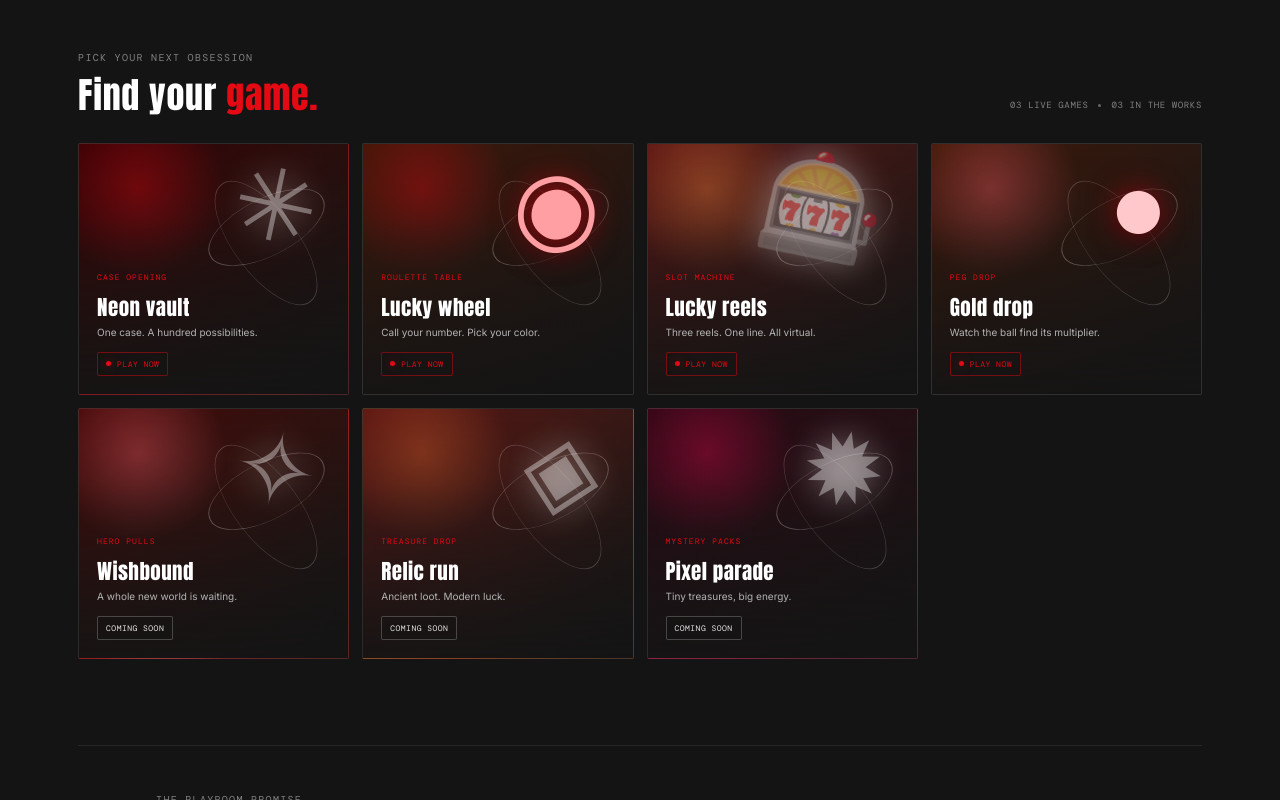
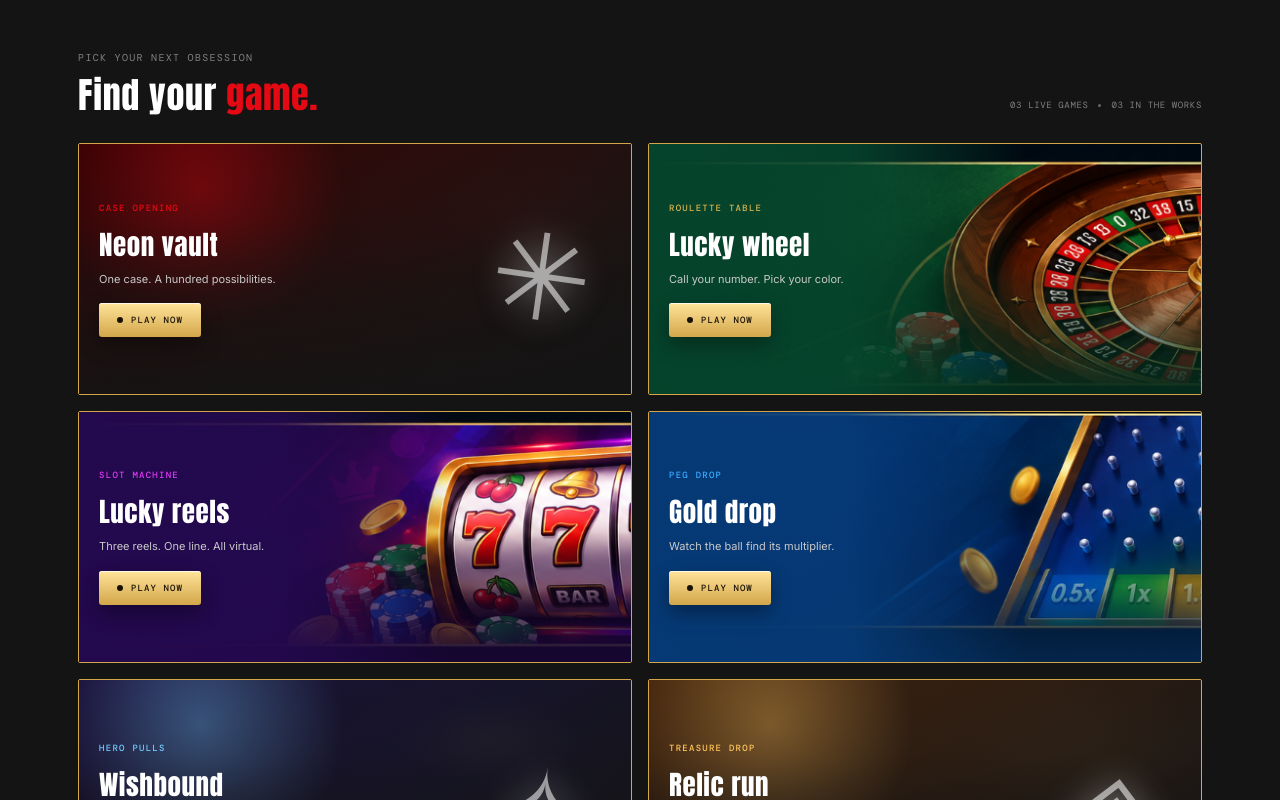
Before and after one commit to ReiiiCS/Gamba, a React (Vite) app: page / in a window 1280 px wide. Shown: the part 660-1460 px from the top of the page. Built offline with nearby package versions, Linux system fonts and the light colour scheme.

Commit message:
Change the game cards CSS.

```diff
--- a/src/App.tsx
+++ b/src/App.tsx
@@ -42,7 +42,7 @@ const games: Game[] = [
     category: "SLOT MACHINE",
     description: "Three reels. One line. All virtual.",
     style: "slots",
-    symbol: "🎰",
+    symbol: "777",
     tag: "PLAY NOW",
     playable: true,
     slots: true,
@@ -104,8 +104,6 @@ function GameCard({ game, onSelect }: { game: Game; onSelect: (game: Game) => vo
       aria-label={`${game.title}: ${game.tag}`}
       type="button"
     >
-      <span className="art-orbit orbit-one" />
-      <span className="art-orbit orbit-two" />
       <span className="card-art-symbol" aria-hidden="true">{game.symbol}</span>
       <span className="card-shade" />
       <span className="card-content">
--- a/src/games/PlinkoGamePage/PlinkoGamePage.css
+++ b/src/games/PlinkoGamePage/PlinkoGamePage.css
@@ -1,7 +1,7 @@
 .art-plinko {
-  --art-a: #ff5f6b;
-  --art-b: #55200a;
-  background: radial-gradient(ellipse at 68% 22%, #ffb3474d, transparent 24%), radial-gradient(ellipse at 26% 26%, #ff5f6b4a, transparent 30%), linear-gradient(135deg, #6b0209, #1a1a1a 82%);
+  --art-a: #9dfc91;
+  --art-b: #132c4b;
+  background: radial-gradient(ellipse at 68% 22%, #b8ff9a4d, transparent 24%), radial-gradient(ellipse at 26% 26%, #4dd3ff4a, transparent 30%), linear-gradient(135deg, #1e6545, #10213a 82%);
 }
 .art-plinko .card-art-symbol { color: #ffc9cc; text-shadow: 0 0 30px #e5091499, 0 6px 24px #0008; }
 
--- a/src/games/RouletteGamePage/RouletteGamePage.css
+++ b/src/games/RouletteGamePage/RouletteGamePage.css
@@ -1,9 +1,9 @@
 
 
 .art-roulette {
-  --art-a: #e50914;
-  --art-b: #55200a;
-  background: radial-gradient(ellipse at 52% 35%, #ffb34750, transparent 30%), radial-gradient(ellipse at 50% 70%, #e5091439, transparent 48%), linear-gradient(135deg, #6b0209, #1a1a1a 80%);
+  --art-a: #f2cf70;
+  --art-b: #123c2c;
+  background: radial-gradient(ellipse at 52% 35%, #f2cf7050, transparent 30%), radial-gradient(ellipse at 50% 70%, #28ae6d39, transparent 48%), linear-gradient(135deg, #246448, #14231e 80%);
 }
 .art-roulette .card-art-symbol { color: #ff9ea3; text-shadow: 0 0 30px #e50914a8, 0 6px 24px #0008; }
 .roulette-page { background: radial-gradient(ellipse at 50% 35%, #e5091420, transparent 54%), #141414; }
--- a/src/games/SlotGamePage/SlotGamePage.css
+++ b/src/games/SlotGamePage/SlotGamePage.css
@@ -1,4 +1,4 @@
-.art-slots { --art-a: #ff8a3d; --art-b: #7a1a1a; background: radial-gradient(ellipse at 67% 24%, #fff2a45c, transparent 22%), radial-gradient(ellipse at 30% 23%, #e5091470, transparent 32%), linear-gradient(135deg, #8f2f1a, #1a1a1a 80%); }
+.art-slots { --art-a: #ffd166; --art-b: #612b1b; background: radial-gradient(ellipse at 67% 24%, #fff2a45c, transparent 22%), radial-gradient(ellipse at 30% 23%, #fb704970, transparent 32%), linear-gradient(135deg, #a64b24, #40201d 80%); }
 .slot-content { width: min(100%, 1040px); margin: 0 auto; padding: 40px 0 22px; }
 .slot-content .game-page-heading { margin-bottom: 23px; text-align: center; }
 .slot-content .game-page-heading h1 { max-width: none; margin: 0; font: 800 clamp(30px, 4vw, 42px)/1.1 var(--display); letter-spacing: .06em; }
--- a/src/styles.css
+++ b/src/styles.css
@@ -77,25 +77,30 @@ h1 em, .section-heading h2 em, .manifesto h2 em { color: var(--accent); font-sty
 .section-heading h2, .manifesto h2 { margin: 0; font: 400 36px/1.15 var(--display); letter-spacing: .02em; }
 .game-count { display: flex; align-items: center; gap: 8px; margin-bottom: 5px; color: #808080; font: 9px var(--mono); letter-spacing: .07em; }
 .game-count i { width: 3px; height: 3px; margin: 0 2px; border-radius: 50%; background: #666; }
-.game-grid { display: grid; grid-template-columns: repeat(4, 1fr); gap: 13px; }
-.game-card { position: relative; display: block; isolation: isolate; width: 100%; min-width: 0; aspect-ratio: 1.08; overflow: hidden; padding: 20px; text-align: left; border: 1px solid #ffffff13; border-radius: 2px; background: #1f1f1f; cursor: pointer; transition: transform .25s, border-color .25s; }
-.game-card:hover { z-index: 1; transform: translateY(-5px); border-color: #e5091473; }
-.art-vault { --art-a: #e50914; --art-b: #4a0206; background: radial-gradient(ellipse at 75% 22%, #ff8a5c40, transparent 25%), radial-gradient(ellipse at 25% 30%, #e5091480, transparent 32%), linear-gradient(135deg, #7a0710, #1a1a1a 75%); }
-.art-wish { --art-a: #ff5f6b; --art-b: #5a0a0a; background: radial-gradient(ellipse at 67% 24%, #ffd27a85, transparent 15%), radial-gradient(ellipse at 30% 20%, #ff8a8a72, transparent 31%), linear-gradient(135deg, #8f0d0d, #1a1a1a 80%); }
-.art-relic { --art-a: #e0672a; --art-b: #7a1a1a; background: radial-gradient(ellipse at 71% 25%, #ffb34770, transparent 24%), radial-gradient(ellipse at 30% 23%, #e5091470, transparent 32%), linear-gradient(135deg, #8a3d0e, #1a1a1a 75%); }
-.art-pixel { --art-a: #e50950; --art-b: #3a0a1a; background: radial-gradient(ellipse at 70% 25%, #ff6b8a65, transparent 20%), radial-gradient(ellipse at 27% 27%, #e509505e, transparent 31%), linear-gradient(135deg, #8a1030, #1a1a1a 78%); }
-.art-orbit { position: absolute; top: 8%; left: 46%; display: block; width: 47%; aspect-ratio: 1; border: 1px solid #ffffff42; border-radius: 50%; transform: rotate(-27deg) scaleY(.45); }
-.orbit-two { top: 10%; left: 42%; width: 55%; transform: rotate(53deg) scaleY(.43); border-color: #ffffff30; }
-.card-art-symbol { position: absolute; top: 2%; right: 11%; font: 100px/1 var(--display); color: #ffffff5c; text-shadow: 0 0 35px #fff5; transform: rotate(12deg); transition: transform .3s; }
-.game-card:hover .card-art-symbol { transform: rotate(0) scale(1.08); }
+.game-grid { display: grid; grid-template-columns: repeat(2, 1fr); gap: 16px; }
+.game-card { position: relative; display: block; isolation: isolate; width: 100%; min-width: 0; aspect-ratio: 2.2; overflow: hidden; padding: 20px; text-align: left; border: 1px solid #d3a64a; border-radius: 2px; background: #1f1f1f; cursor: pointer; transition: transform .25s, border-color .25s, box-shadow .25s; }
+.game-card:hover { z-index: 1; transform: translateY(-5px); border-color: #ffe49a; box-shadow: 0 0 0 1px #d3a64a, 0 0 18px #d3a64a55; }
+.art-vault { --art-a: #e50914; --art-b: #4a0206; background: linear-gradient(90deg, #141414f5 0%, #141414d9 32%, transparent 68%), radial-gradient(ellipse at 78% 26%, #ff8a5c40, transparent 28%), radial-gradient(ellipse at 32% 30%, #e5091480, transparent 34%), linear-gradient(135deg, #7a0710, #1a1a1a 75%); }
+.art-wish { --art-a: #72c9ff; --art-b: #24144f; background: linear-gradient(90deg, #12102bf5 0%, #141414d9 32%, transparent 68%), radial-gradient(ellipse at 74% 24%, #fff1a885, transparent 16%), radial-gradient(ellipse at 34% 22%, #7b8dff72, transparent 33%), linear-gradient(135deg, #284c9b, #17152f 80%); }
+.art-relic { --art-a: #ffc45c; --art-b: #5a3011; background: linear-gradient(90deg, #1c130df5 0%, #141414d9 32%, transparent 68%), radial-gradient(ellipse at 76% 26%, #ffe08a70, transparent 26%), radial-gradient(ellipse at 33% 24%, #d77a3470, transparent 34%), linear-gradient(135deg, #8a5720, #302018 75%); }
+.art-pixel { --art-a: #ff71d1; --art-b: #27205f; background: linear-gradient(90deg, #131033f5 0%, #141414d9 32%, transparent 68%), radial-gradient(ellipse at 75% 26%, #70f6ff65, transparent 22%), radial-gradient(ellipse at 31% 28%, #ff71d15e, transparent 33%), linear-gradient(135deg, #6b378d, #202454 78%); }
+.game-card.art-roulette { --art-a: #d6b34e; --art-b: #06452d; background-color: #06452d; background-image: url("/images/casino-games-banner-collection.png"); background-size: auto 300%; background-position: 73% 0%; background-repeat: no-repeat; }
+.game-card.art-slots { --art-a: #df39f2; --art-b: #24094f; background-color: #24094f; background-image: url("/images/casino-games-banner-collection.png"); background-size: auto 300%; background-position: 68% 50%; background-repeat: no-repeat; }
+.game-card.art-plinko { --art-a: #38aaff; --art-b: #063b78; background-color: #063b78; background-image: url("/images/casino-games-banner-collection.png"); background-size: auto 300%; background-position: 59% 100%; background-repeat: no-repeat; }
+.game-card.art-roulette .card-art-symbol, .game-card.art-slots .card-art-symbol, .game-card.art-plinko .card-art-symbol { display: none; }
+.card-art-symbol { position: absolute; top: 50%; right: 7%; font: 120px/1 var(--display); color: #ffffff8c; text-shadow: 0 0 35px #fff7, 0 8px 24px #0008; transform: translateY(-50%) rotate(8deg); transition: transform .3s; }
+.art-slots .card-art-symbol { top: 50%; right: 6%; font-size: clamp(58px, 6vw, 80px); letter-spacing: -.12em; color: #ffe08a; text-shadow: 0 0 25px #ffb347b0, 0 5px 16px #0009; transform: translateY(-50%) rotate(-5deg); }
+.game-card:hover .card-art-symbol { transform: translateY(-50%) rotate(0) scale(1.06); }
 .card-shade { position: absolute; z-index: -1; inset: 0; background: linear-gradient(180deg, rgba(20, 20, 20, 0) 0%, rgba(20, 20, 20, 0.12) 30%, rgba(20, 20, 20, 0.46) 58%, rgba(20, 20, 20, 0.9) 100%), radial-gradient(circle at 22% 18%, color-mix(in srgb, var(--art-a, #e50914) 38%, transparent) 0%, transparent 30%), linear-gradient(135deg, color-mix(in srgb, var(--art-b, #141414) 72%, #000 28%) 0%, rgba(20, 20, 20, 0.88) 100%); }
-.card-content { position: absolute; inset: auto 18px 18px; display: flex; flex-direction: column; align-items: flex-start; }
-.card-category { margin-bottom: 9px; color: var(--accent); font-size: 8px; }
-.card-title { margin-bottom: 3px; font: 400 21px var(--display); letter-spacing: .02em; }
-.card-description { margin-bottom: 14px; color: #b3b3b3; font-size: 10px; }
-.card-tag { padding: 6px 8px; border: 1px solid #ffffff38; border-radius: 2px; color: #e5e5e5; background: #1414145c; font: 8px var(--mono); letter-spacing: .06em; }
-.tag-live { display: inline-flex; align-items: center; gap: 6px; color: var(--accent); border-color: #e5091475; }
-.tag-live .live-dot { width: 5px; height: 5px; }
+.game-card.art-roulette .card-shade, .game-card.art-slots .card-shade, .game-card.art-plinko .card-shade { background: linear-gradient(90deg, color-mix(in srgb, var(--art-b) 97%, #000 3%) 0%, color-mix(in srgb, var(--art-b) 90%, transparent) 36%, transparent 68%), linear-gradient(180deg, transparent 48%, color-mix(in srgb, var(--art-b) 62%, #000 38%) 100%); }
+.card-content { position: absolute; inset: 0 auto 0 20px; width: 52%; display: flex; flex-direction: column; align-items: flex-start; justify-content: center; }
+.card-category { margin-bottom: 10px; color: var(--art-a, var(--accent)); font: 500 9px var(--mono); letter-spacing: .14em; text-transform: uppercase; }
+.card-title { margin-bottom: 6px; font: 400 27px var(--display); letter-spacing: .02em; }
+.card-description { max-width: 260px; margin-bottom: 16px; color: #c9c9c9; font-size: 11px; line-height: 1.5; }
+.card-tag { padding: 6px 9px; border: 1px solid #ffffff38; border-radius: 2px; color: #e5e5e5; background: #1414145c; font: 8px var(--mono); letter-spacing: .06em; }
+.tag-live { display: inline-flex; align-items: center; gap: 8px; padding: 11px 18px; border: 0; border-radius: 3px; color: #191104; background: linear-gradient(180deg, #ffe49a, #d3a64a); box-shadow: 0 8px 20px #00000059, inset 0 1px 0 #ffffffcc; font: 600 9px var(--mono); letter-spacing: .12em; transition: transform .2s, box-shadow .2s; }
+.game-card:hover .tag-live { transform: translateY(-1px); box-shadow: 0 10px 24px #d3a64a55, inset 0 1px 0 #ffffffcc; }
+.tag-live .live-dot { width: 6px; height: 6px; background: #191104; box-shadow: none; }
 .card-arrow { position: absolute; top: 13px; right: 13px; width: 25px; height: 25px; display: grid; place-items: center; border: 1px solid #ffffff30; border-radius: 50%; color: #ffffffc4; font-size: 12px; opacity: 0; transform: translate(-3px, 3px); transition: .2s; }
 .game-card:hover .card-arrow { opacity: 1; transform: none; }
 
@@ -135,7 +140,7 @@ h1 em, .section-heading h2 em, .manifesto h2 em { color: var(--accent); font-sty
 
 @media (min-width: 1450px) {
   .hero { min-height: 620px; }
-  .game-card { aspect-ratio: 1.2; }
+  .card-title { font-size: 30px; }
 }
 @media (max-width: 900px) {
   .page-shell { padding: 0 4.5%; }
@@ -143,8 +148,9 @@ h1 em, .section-heading h2 em, .manifesto h2 em { color: var(--accent); font-sty
   .hero-art { right: -8%; width: 62%; opacity: .88; }
   .hero-copy { width: 58%; }
   .game-grid { grid-template-columns: repeat(2, 1fr); }
-  .game-card { aspect-ratio: 1.55; }
-  .card-art-symbol { font-size: 125px; }
+  .game-card { aspect-ratio: 1.9; }
+  .card-title { font-size: 24px; }
+  .card-art-symbol { font-size: 100px; }
   .manifesto { grid-template-columns: 40px 1fr 1fr; gap: 17px; }
 }
 @media (max-width: 600px) {
@@ -180,10 +186,12 @@ h1 em, .section-heading h2 em, .manifesto h2 em { color: var(--accent); font-sty
   .section-heading { align-items: flex-start; flex-direction: column; gap: 13px; margin-bottom: 20px; }
   .section-heading h2 { font-size: 30px; }
   .game-grid { grid-template-columns: 1fr; gap: 10px; }
-  .game-card { aspect-ratio: 1.42; padding: 17px; }
-  .card-content { inset: auto 16px 15px; }
-  .card-title { font-size: 20px; }
-  .card-art-symbol { top: 0; right: 17%; font-size: 115px; }
+  .game-card { aspect-ratio: 1.7; padding: 17px; }
+  .card-content { inset: 0 auto 0 16px; width: 58%; }
+  .card-title { font-size: 21px; }
+  .card-description { max-width: 200px; }
+  .card-art-symbol { top: 50%; right: 6%; font-size: 96px; }
+  .art-slots .card-art-symbol { top: 50%; right: 6%; font-size: clamp(54px, 16vw, 72px); }
   .manifesto { grid-template-columns: 31px 1fr; gap: 14px; padding: 38px 0; }
   .manifesto-mark { font-size: 27px; align-self: start; }
   .manifesto h2 { font-size: 27px; }
```
Also changed, not shown: public/images/casino-games-banner-collection.png (added).
